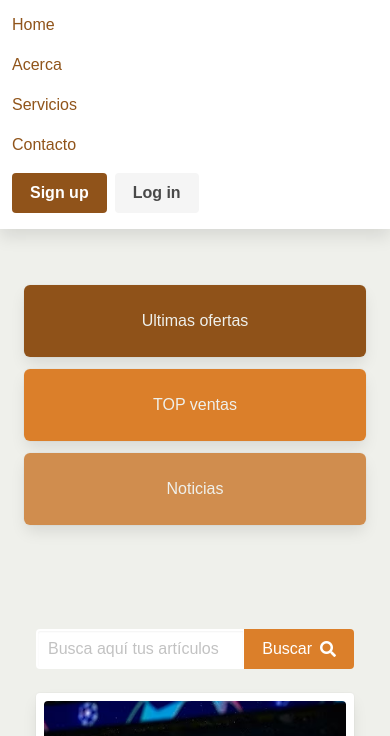
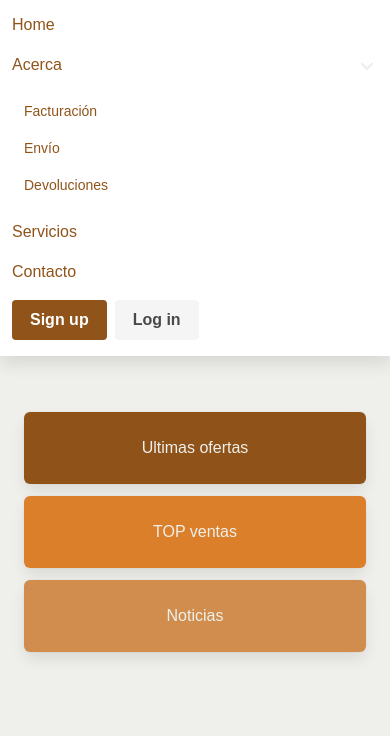
Before and after one commit to lucasgonzalezz/DIW, a website: page proyectoEv1/index.html in a window 390 px wide. Both pictures are taken after a click on the button 364 px from the left and 26 px from the top of the page. Shown: the part 59-795 px from the top of the page. Drawn offline with nearby package versions, Linux system fonts and the light colour scheme; a web font is replaced by a local one.

Commit message:
Comentarios y retoques.

```diff
--- a/proyectoEv1/index.html
+++ b/proyectoEv1/index.html
@@ -23,19 +23,28 @@
             </a>
 
             <!--Menu burger para la navegacion movil-->
-            <a role="button" class="navbar-burger" aria-label="menu" aria-expanded="false"
-                data-target="navbarBasicExample">
+            <a role="button" class="navbar-burger" aria-label="menu" aria-expanded="false" data-target="navbar">
                 <span aria-hidden="true"></span>
                 <span aria-hidden="true"></span>
                 <span aria-hidden="true"></span>
             </a>
         </div>
 
-        <div id="navbarBasicExample" class="navbar-menu">
+        <div id="navbar" class="navbar-menu">
             <div class="navbar-start">
-                <!--Links de navegacion-->
+                <!-- Links de navegación -->
                 <a class="navbar-item" href="./index.html">Home</a>
-                <a class="navbar-item" href="#">Acerca</a>
+                <div class="navbar-item has-dropdown is-hoverable">
+                    <a class="navbar-link">
+                        Acerca
+                    </a>
+                    <!-- Desplegable bajo el enlace "Acerca" -->
+                    <div class="navbar-dropdown">
+                        <a class="navbar-item" href="#">Facturación</a>
+                        <a class="navbar-item" href="#">Envío</a>
+                        <a class="navbar-item" href="#">Devoluciones</a>
+                    </div>
+                </div>
                 <a class="navbar-item" href="#">Servicios</a>
                 <a class="navbar-item" href="#">Contacto</a>
             </div>
@@ -714,21 +723,11 @@
                 <!--Level para separar los metodos de pago a la izquierda-->
                 <div class="level">
                     <div class="level-left">
-                        <p class="level-item"><a href=""><img
-                                    src="./img/visa.png"
-                                    class="icon is-large"></a></p>
-                        <p class="level-item"><a href=""><img
-                                    src="./img/master.png"
-                                    class="icon is-large"></a></p>
-                        <p class="level-item"><a href=""><img
-                                    src="./img/gpay.png"
-                                    class="icon is-large"></a></p>
-                        <p class="level-item"><a href=""><img
-                                    src="./img/apay.png"
-                                    class="icon is-large"></a></p>
-                        <p class="level-item"><a href=""><img
-                                    src="./img/paypal.png"
-                                    class="icon is-large"></a></p>
+                        <p class="level-item"><a href=""><img src="./img/visa.png" class="icon is-large"></a></p>
+                        <p class="level-item"><a href=""><img src="./img/master.png" class="icon is-large"></a></p>
+                        <p class="level-item"><a href=""><img src="./img/gpay.png" class="icon is-large"></a></p>
+                        <p class="level-item"><a href=""><img src="./img/apay.png" class="icon is-large"></a></p>
+                        <p class="level-item"><a href=""><img src="./img/paypal.png" class="icon is-large"></a></p>
                     </div>
                     <!--Y las redes sociales a la derecha-->
                     <div class="level-right">
@@ -756,18 +755,14 @@
 
     <!--Script para que funcione el menu burguer-->
     <script>
-        document.addEventListener('DOMContentLoaded', () => {
-            const $navbarBurgers = Array.prototype.slice.call(document.querySelectorAll('.navbar-burger'), 0);
-
+        document.addEventListener('DOMContentLoaded', function () {
+            var $navbarBurgers = Array.prototype.slice.call(document.querySelectorAll('.navbar-burger'), 0);
             if ($navbarBurgers.length > 0) {
-
-                $navbarBurgers.forEach(el => {
-                    el.addEventListener('click', () => {
-
-                        const target = el.dataset.target;
-                        const $target = document.getElementById(target);
-
-                        el.classList.toggle('is-active');
+                $navbarBurgers.forEach(function ($el) {
+                    $el.addEventListener('click', function () {
+                        var target = $el.dataset.target;
+                        var $target = document.getElementById(target);
+                        $el.classList.toggle('is-active');
                         $target.classList.toggle('is-active');
                     });
                 });
```
Also changed, not shown: proyectoEv1/game.html (+20 -14 lines), proyectoEv1/sass/mystyles.scss (+20 -21 lines).
